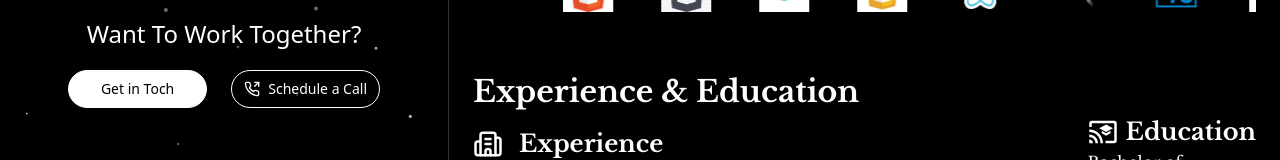
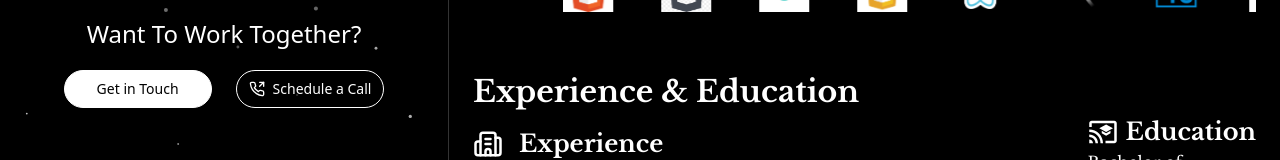
Before and after one commit to CodeArt001/my-portfolio, a Next.js app: page / in a window 1280 px wide. Shown: the part 635-795 px from the top of the page. Built offline with nearby package versions, Linux system fonts and the light colour scheme.

Commit message:
text-mispelled

```diff
--- a/src/app/Name/page.jsx
+++ b/src/app/Name/page.jsx
@@ -78,7 +78,7 @@ export default function Name() {
             rel="noopener noreferrer"
           >
             <button className="border border-white rounded-full py-2 px-8 bg-white text-black cursor-pointer text-sm">
-              Get in Toch
+              Get in Touch
             </button>
           </a>
           <div className="border border-white text-white py-2 px-3 rounded-full flex flex-row gap-2 items-center cursor-pointer">
```
